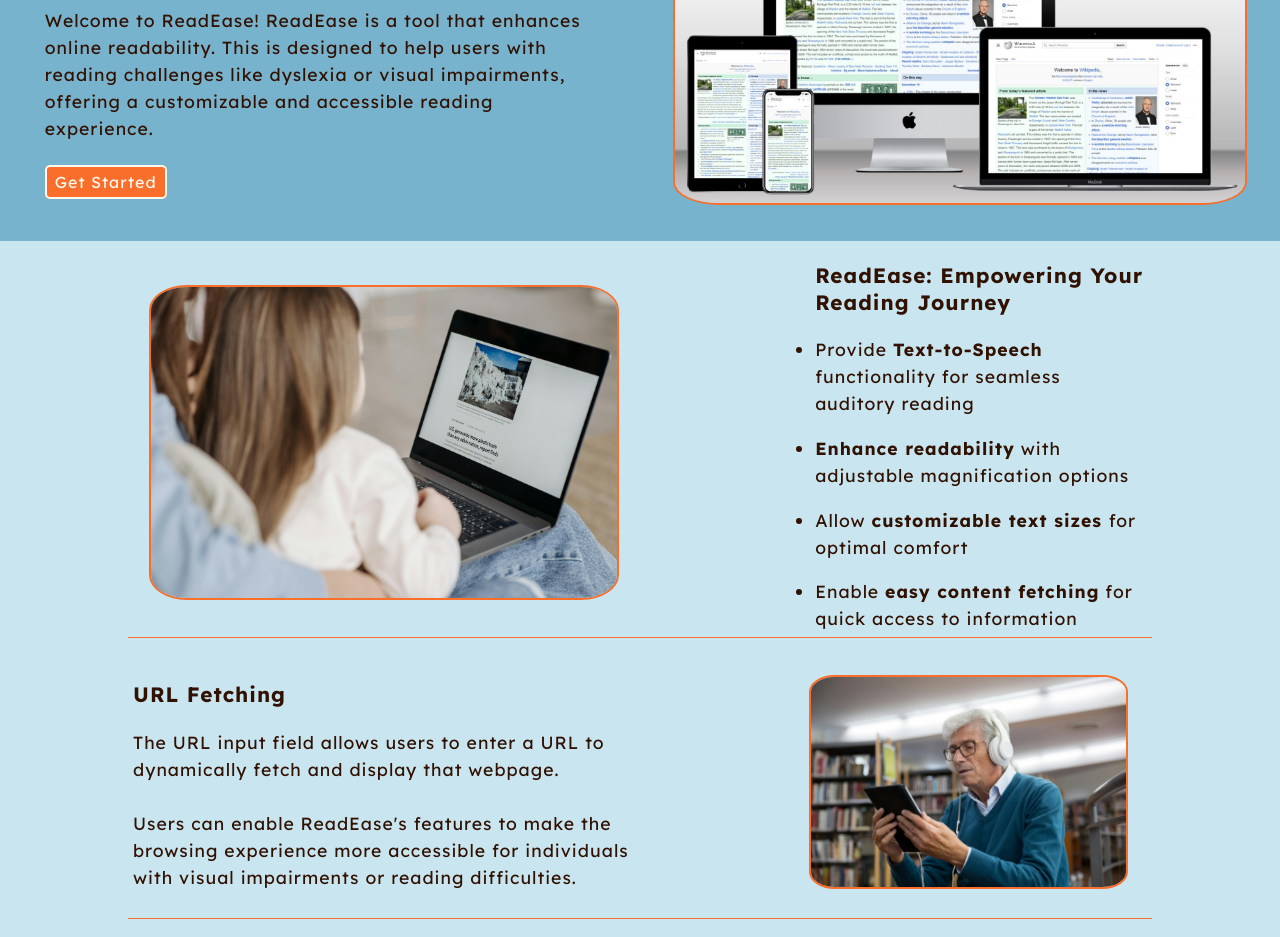
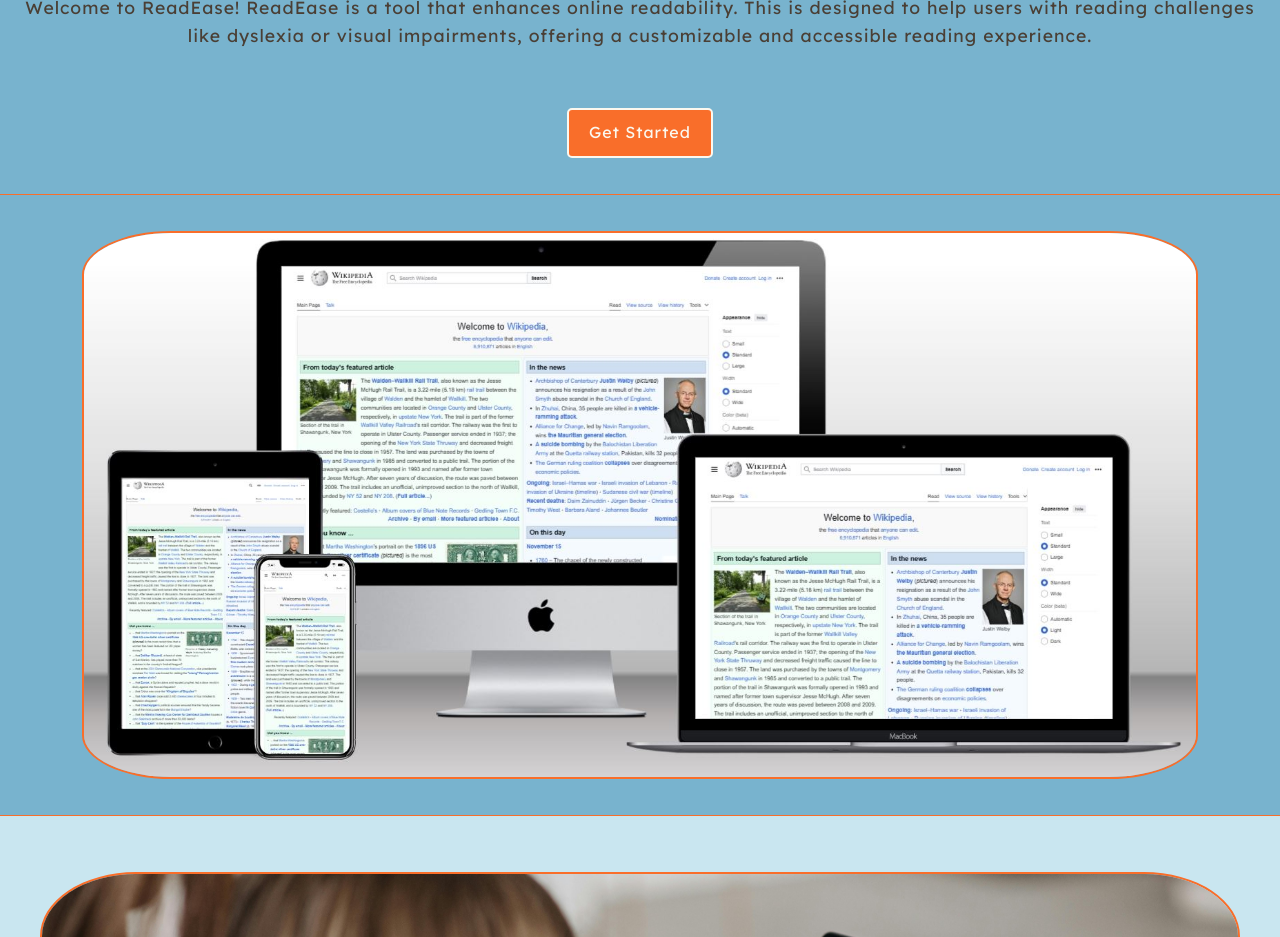
Before and after one commit to dimitri-edel/barrier-breakers, a website: page index.html in a window 1280 px wide. Shown: the part 235-1172 px from the top of the page. Drawn offline with Linux system fonts and the light colour scheme.

Commit message:
Updated index.css and index.html for footer improvements, added loadFooter.js

```diff
--- a/assets/css/index.css
+++ b/assets/css/index.css
@@ -1,218 +1,210 @@
-/*Google Font lexend*/
+/* Google Font */
 @import url('https://fonts.googleapis.com/css2?family=Lexend:wght@100..900&display=swap');
 
-/*General Styles*/
+/* Root Variables */
+:root {
+    --font-family: 'Lexend', sans-serif;
+    --navbar-footer-bg: #78B3CE; /* Shared color for navbar and footer */
+    --accent-color: #F96E2A; /* Highlight/Accent color */
+    --text-color: #FBF8EF; /* Light text color */
+    --brown-color: #4A3F35; /* General text color */
+}
+
+/* General Styles */
 body {
-    min-height: 100vh;
-    letter-spacing: 1px;
-    line-height: 27px;
-
-    /*Generic project styles*/
-    background-color: #C9E6F0;
+    display: flex;
+    flex-direction: column;
+    min-height: 100vh; /* Full viewport height for sticky footer */
+    margin: 0;
+    padding: 0;
     font-family: var(--font-family);
     color: var(--brown-color);
-
-    margin: 0; /* Ensure there's no default margin on the body */
-    padding: 0; /* Remove any default padding */
+    background-color: #C9E6F0; /* Light blue background */
+    letter-spacing: 1px;
+    line-height: 1.6;
 }
 
-h1 {
+h1, h2, h3 {
     margin: 1em auto;
+    text-align: center;
 }
 
-h2,h3 {
+h2, h3 {
     font-size: 130%;
     margin-bottom: 1em;
 }
 
-img {
-    border: 2px solid #F96E2A;
-    border-radius: 8%;
-    margin: 1em;
-
-    object-fit: cover;
-    width: 90%;
-    height: auto;
-    text-align: center;
-    max-width: 100%;
-    max-height:100%;
+p, li {
+    font-size: 110%;
+    margin: 1em auto;
 }
 
-li {
-    margin-top: 1em;
-    font-size: 110%;
+img {
+    border: 2px solid var(--accent-color);
+    border-radius: 8%;
+    margin: 1em auto;
+    object-fit: cover;
+    max-width: 100%;
+    max-height: 100%;
 }
 
-p {
-    font-size: 110%;
-}
-
-
-/*Body*/
-/*header*/
+/* Header */
 header {
     display: flex;
     flex-wrap: wrap;
-    flex-direction: row;
-    height: 100%;
     width: 100%;
-    min-height: fit-content;
-
-}
-
-.landing-heading {
-    display: flex;
-    flex-wrap: wrap;
-    flex-direction: row;
-    width: 100%;
-    min-height: fit-content;
-
+    background-color: var(--navbar-footer-bg);
 }
 
 header div {
-    max-width: 50%;
-    background-color: #78B3CE;
-    color: var(--brown-color);
-    justify-content: center;
+    flex: 1;
+    padding: 20px;
+    text-align: center;
+    color: var(--text-color);
 }
 
-.landing-mockup>img{
-    height: 80%;
-    width: auto;
-    object-fit: fill;
-}
-
+/* Landing Section */
 .landing-mockup {
     width: 100%;
-    height: 100%;
     display: flex;
     align-items: center;
     justify-content: center;
 }
 
-.landing-welcome {
-    vertical-align: middle;
-    text-align: left;
-    padding: 3.5%;
-    flex-wrap: wrap;
+.landing-mockup > img {
+    width: 90%;
+    height: auto;
 }
 
-.landing-mockup, .landing-welcome {
-    border-bottom: none;
+.landing-welcome {
+    text-align: center;
+    padding: 20px;
+    color: var(--brown-color);
 }
 
-
-.landing-image {
-    width: 100%;
-    height: 50%;
-    justify-content: center;
-    object-fit: fill;
-}
-
-
 .landing-button {
-    background-color: #F96E2A;
-    color: #FBF8EF;
-    padding: 5px 8px;
-    border: 2px solid #FBF8EF;
+    background-color: var(--accent-color);
+    color: var(--text-color);
+    padding: 10px 20px;
+    border: 2px solid var(--text-color);
     border-radius: 5px;
     text-decoration: none;
-    text-align: center;
-    justify-content: center;
+    display: inline-block;
+    margin: 1em auto;
 }
 
 .landing-button:hover {
-    background-color: #FBF8EF;
-    color: #F96E2A;
+    background-color: var(--text-color);
+    color: var(--accent-color);
     cursor: pointer;
 }
 
-/*main*/
+/* Main Content */
 main {
+    flex: 1; /* Push footer to bottom */
     display: flex;
     flex-wrap: wrap;
-    flex-direction: row;
+    justify-content: center;
     width: 100%;
+    padding: 20px;
 }
 
-main div {
-    max-width: 100%;
-    justify-content: center;
-}
-
-.landing {
-    max-width: 80%;
-    height: auto;
-    flex: 33.33%;
-    padding: 5px;
-    display: flex;
-    align-items: center;
-    justify-content: center;
-    margin: 1em auto;
-
-
-    /*flex-wrap: wrap;*/
-}
-
-section>div {
-    border-bottom: 1px solid #F96E2A;
+section > div {
+    border-bottom: 1px solid var(--accent-color);
+    padding: 20px;
 }
 
 .text-paster {
     border-bottom: none;
 }
 
-.landing-text {
-    max-width: fit-content;
+/* Footer */
+footer {
+    width: 100%;
+    background-color: var(--navbar-footer-bg);
+    color: var(--text-color);
+    text-align: center;
+    display: flex;
+    justify-content: center;
+    align-items: center;
+    padding: 20px;
+    flex-direction: column;
 }
 
-.image-left {
-    margin-right: 10em;
+footer .content {
+    text-align: center;
 }
 
-.image-right {
-    margin-left:10em;
+footer .content p {
+    margin: 10px 0;
+    font-size: 16px;
 }
 
-.link{
-    margin: 20px auto;
-    width: fit-content;
+footer a {
+    color: var(--accent-color);
+    text-decoration: none;
+    font-weight: bold;
+    margin: 0 5px;
+    transition: color 0.3s ease;
 }
 
-/*Footer*/
-footer {
-    width: 100%;
-    height: 150px;
-    background-color: #78B3CE;
+footer a:hover {
+    color: var(--text-color);
 }
 
-/*Media Query*/
+/* Social Media Buttons */
+footer .social-media {
+    margin: 20px 0;
+}
+
+footer .btn {
+    display: inline-flex;
+    align-items: center;
+    justify-content: center;
+    background: transparent;
+    border: 1px solid #6c757d;
+    border-radius: 50%;
+    color: var(--text-color);
+    width: 40px;
+    height: 40px;
+    margin: 0 5px;
+    text-decoration: none;
+    transition: all 0.3s ease;
+}
+
+footer .btn:hover {
+    background-color: var(--accent-color);
+    color: var(--text-color);
+    transform: scale(1.1);
+}
+
+/* Social Media Icon Sizes */
+footer .btn i {
+    font-size: 16px;
+}
+
+/* Media Queries */
 @media (max-width: 950px) {
     header {
-        flex-direction: column; /* Stack the header content vertically */
+        flex-direction: column; /* Stack header content vertically */
         text-align: center;
     }
 
     header div {
-        max-width: 100%; /* Full width on small screens */
+        max-width: 100%;
     }
 
-    .landing-mockup>img{
+    .landing-mockup > img {
         width: 80%;
-        object-fit: fill;
     }
 }
 
-
-
 @media (max-width: 768px) {
-    header {
-        flex-direction: column; /* Stack the header content vertically */
+    footer {
         text-align: center;
     }
 
-    header div {
-        max-width: 100%; /* Full width on small screens */
+    footer .btn {
+        margin: 10px 5px;
     }
-
 }
--- /dev/null
+++ b/assets/js/loadFooter.js
@@ -0,0 +1,36 @@
+function loadFooter() {
+    const footer = document.createElement("footer");
+    footer.classList.add("bg-dark", "py-4", "mt-auto");
+
+    footer.innerHTML = `
+      <div class="container">
+        <div class="row align-items-center justify-content-between flex-column flex-sm-row">
+          <div class="col-auto text-center text-lg-start">
+            <div class="small m-0 text-white mb-2">
+              Copyright &copy; VissteSphere 2024
+            </div>
+            <a class="link-light small mb-3 fw-bolder" href="privacy.html">Privacy</a>
+          </div>
+          <div class="col-auto">
+            <!-- Email Developer -->
+            <a class="btn btn-outline-light m-1" href="mailto:noah.alsamawi@gmail.com" role="button" aria-label="Email the developer">
+              <i class="fa fa-envelope"></i>
+            </a>
+            <!-- Link to FB business page -->
+            <a class="btn btn-outline-light m-1" href="https://www.facebook.com" role="button" target="_blank" aria-label="Link to our Facebook" rel="noopener noreferrer">
+              <i class="fab fa-facebook-f"></i>
+            </a>
+            <!-- Link to GitHub -->
+            <a class="btn btn-outline-light m-1" href="https://github.com" role="button" target="_blank" aria-label="Link to our Github">
+              <i class="fab fa-github"></i>
+            </a>
+          </div>
+        </div>
+      </div>
+    `;
+
+    document.body.appendChild(footer);
+}
+
+// Load the footer when the page loads
+loadFooter();
--- a/index.html
+++ b/index.html
@@ -1,5 +1,6 @@
 <!DOCTYPE html>
 <html lang="en">
+
 <head>
     <meta charset="UTF-8">
     <meta name="viewport" content="width=device-width, initial-scale=1.0">
@@ -9,6 +10,7 @@
     <link rel="stylesheet" href="assets/css/index.css">
     <title>Document</title>
 </head>
+
 <body>
     <!--Header-->
     <div id="navbar"></div>
@@ -21,12 +23,14 @@
                     offering a customizable and accessible reading experience.
                 </p>
                 <br>
-                <a class="landing-button" href="home.html" aria-label="Go to ReadEase Homepage to find out more">Get Started</a>
+                <a class="landing-button" href="home.html" aria-label="Go to ReadEase Homepage to find out more">Get
+                    Started</a>
             </div>
             <div class="landing-mockup">
-                <img src="assets/images/landing-page/website-mockup-example-wikipediahome.jpg" alt="image of site on different devices">
+                <img src="assets/images/landing-page/website-mockup-example-wikipediahome.jpg"
+                    alt="image of site on different devices">
             </div>
-    </section>
+        </section>
     </header>
 
     <!--Main-->
@@ -35,7 +39,8 @@
 
             <div class="features-list landing">
                 <div class="landing-image image-left">
-                    <img src="assets/images/landing-page/pexels-pavel-danilyuk-7055135.jpg" alt="image of a child reading on a laptop">
+                    <img src="assets/images/landing-page/pexels-pavel-danilyuk-7055135.jpg"
+                        alt="image of a child reading on a laptop">
                 </div>
                 <div class="landing-text">
                     <h3>ReadEase: Empowering Your Reading Journey</h3>
@@ -55,17 +60,20 @@
                         The URL input field allows users to enter a URL to dynamically fetch and display that webpage.
                         <br><br>
                         Users can enable ReadEase's features to
-                        make the browsing experience more accessible for individuals with visual impairments or reading difficulties.
+                        make the browsing experience more accessible for individuals with visual impairments or reading
+                        difficulties.
                     </p>
                 </div>
                 <div class="landing-image image-right">
-                    <img src="assets/images/landing-page/pexels-kampus-7983602.jpg" alt="image of elderly man reading in a library using a tablet">
+                    <img src="assets/images/landing-page/pexels-kampus-7983602.jpg"
+                        alt="image of elderly man reading in a library using a tablet">
                 </div>
             </div>
 
             <div class="text-paster landing">
                 <div class="landing-image image-left">
-                    <img src="assets/images/landing-page/pexels-tima-miroshnichenko-5303515.jpg" alt="image of a child studying">
+                    <img src="assets/images/landing-page/pexels-tima-miroshnichenko-5303515.jpg"
+                        alt="image of a child studying">
                 </div>
                 <div>
                     <h3>Drag and Drop Text-to-Speech</h3>
@@ -80,12 +88,15 @@
                 </div>
             </div>
             <div class="link">
-                <a class="landing-button" id="button-in-section" href="home.html" aria-label="Go to ReadEase Homepage to find out more">Try ReadEase for Free!</a>
+                <a class="landing-button" id="button-in-section" href="home.html"
+                    aria-label="Go to ReadEase Homepage to find out more">Try ReadEase for Free!</a>
             </div>
         </section>
     </main>
 
     <!--Footer-->
+
+
     <footer></footer>
 
     <!-- fonta awasome cdn -->
@@ -96,10 +107,14 @@
     <script src="assets/js/loadNavBar.js"></script>
     <!-- load read-easy.js from assets/js folder -->
     <script src="assets/js/read-easy.js"></script>
-<!--
+    <!-- Footer Script -->
+    <script src="assets/js/loadFooter.js"></script>
+
+    <!--
 <script>
         var read_easy = new ReadEasy('read-easy', "content", {show_magnifying_glass: false, show_url_field: false, show_text_to_speech: false});
     </script>
     -->
 </body>
+
 </html>
```
